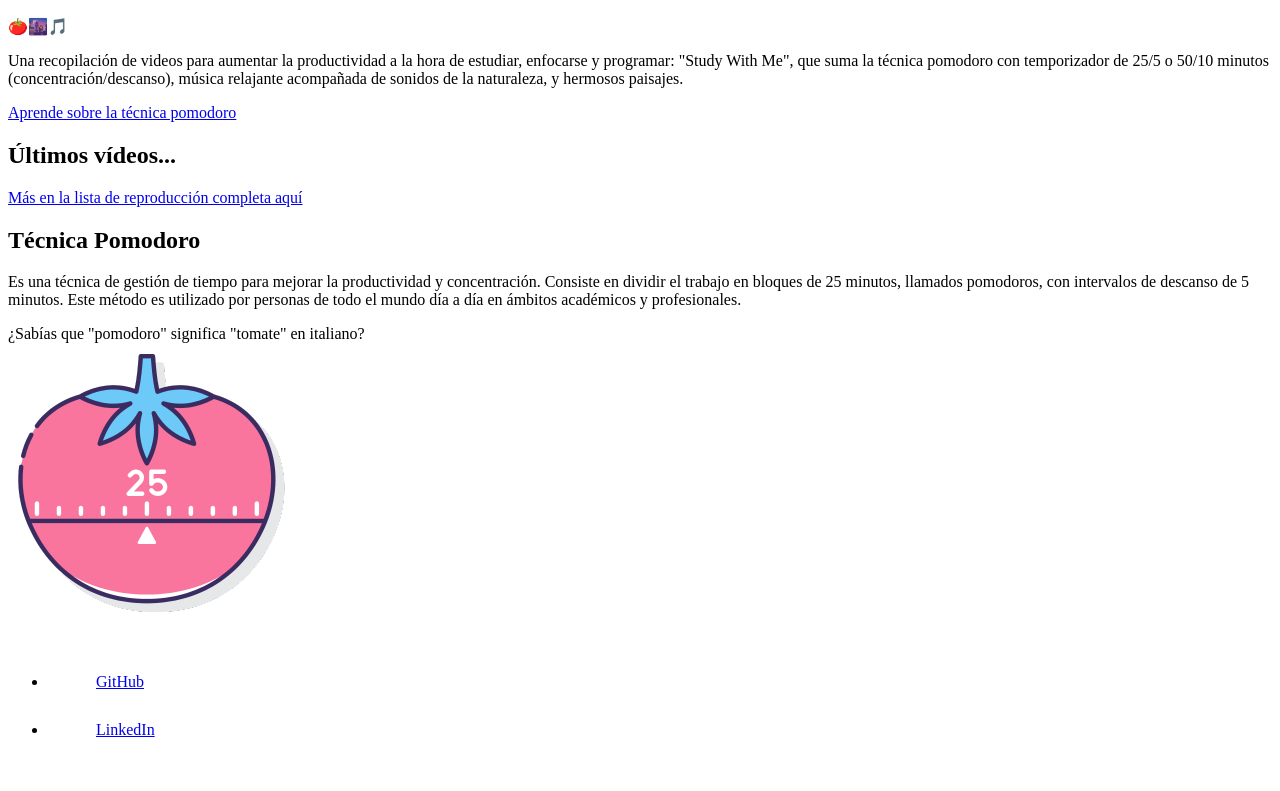
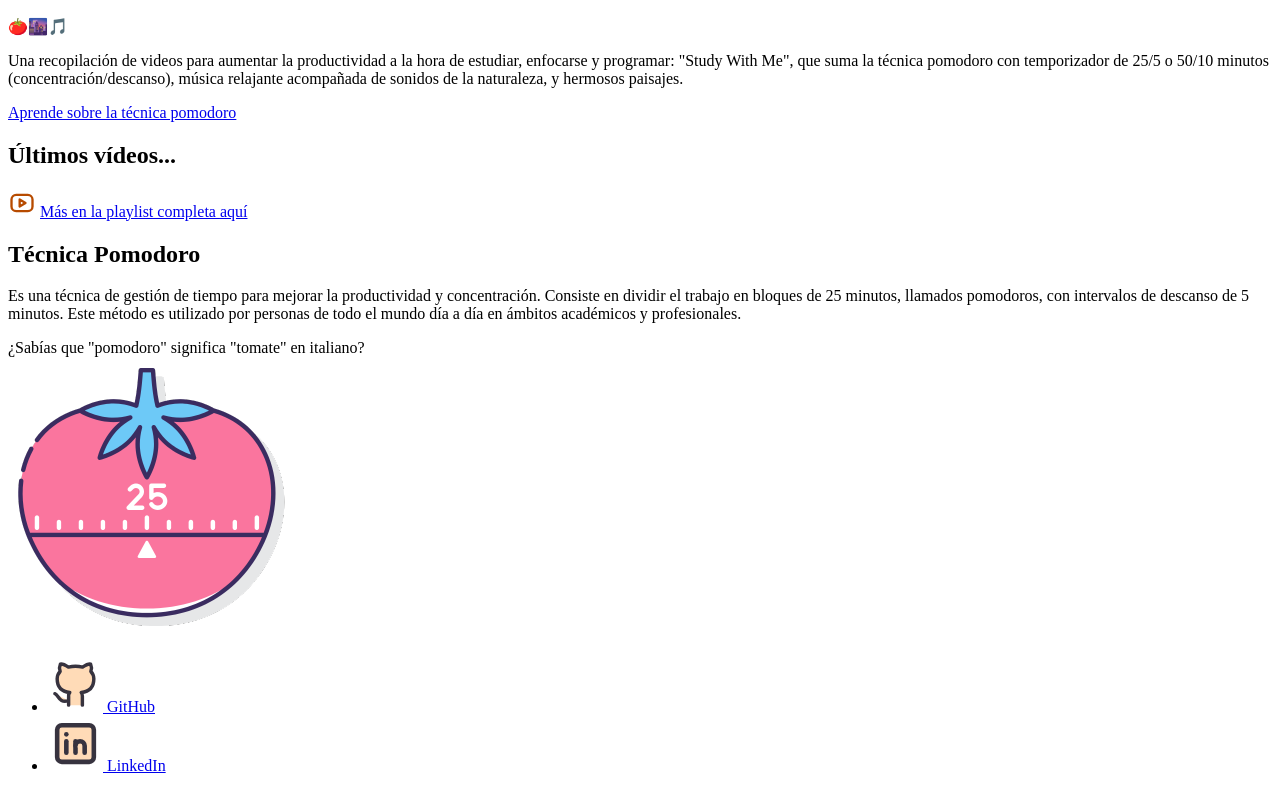
Before and after one commit to PaylemanC/pomodoro-playlist, a website: page src/index.html in a window 1280 px wide. Shown: the part 458-1249 px from the top of the page. Before the commit the page ends 1213 px from the top, so only its background shows below. Drawn offline with Linux system fonts and the light colour scheme.

Commit message:
Modifica estructura footer y añade url directo a playlist de yt

```diff
--- a/src/index.html
+++ b/src/index.html
@@ -19,7 +19,7 @@
         <ul>
             <li><img src="https://upload.wikimedia.org/wikipedia/commons/e/ef/Youtube_logo.png" alt="YouTube" class="logo-youtube"></li>
         </ul>
-        <ul>
+        <ul class="desktop-menu">
             <li><a href="#general">Intro</a></li>
             <li><a href="#playlist">Playlist</a></li>
             <li><a href="#pomodoro">Técnica Pomodoro</a></li>
@@ -43,7 +43,14 @@
             <div id="playlist__container">
                 <!--Content con promesas-->
             </div>
-            <a href="https://www.youtube.com/playlist?list=PLTpJlrhLvT4j7TOIX6zche3rYIJihQFZp">Más en la lista de reproducción completa aquí</a>
+            <div class="playlist__complete">
+                <svg xmlns="http://www.w3.org/2000/svg" class="icon icon-tabler icon-tabler-brand-youtube" width="28" height="28" viewBox="0 0 24 24" stroke-width="2" stroke="#b74b00" fill="none" stroke-linecap="round" stroke-linejoin="round">
+                    <path stroke="none" d="M0 0h24v24H0z" fill="none"/>
+                    <rect x="3" y="5" width="18" height="14" rx="4" />
+                    <path d="M10 9l5 3l-5 3z" />
+                  </svg>
+                <a href="https://www.youtube.com/playlist?list=PLTpJlrhLvT4j7TOIX6zche3rYIJihQFZp" class="playlist__complete-link" target="_blank">Más en la playlist completa <span>aquí</span></a>
+            </div>
         </section>
         <section id="pomodoro">
             <div class="pomodoro__content">
@@ -54,17 +61,20 @@
             <img src="assets/icons/tomato.png" alt="Pomodoro">
         </section>
     </main>
-    <footer id="contact">
+    <footer>
         <ul>
             <li>
-                <svg xmlns="http://www.w3.org/2000/svg" class="icon icon-tabler icon-tabler-brand-github" width="44" height="44" viewBox="0 0 24 24" stroke-width="1.5" stroke="#ffffff" fill="none" stroke-linecap="round" stroke-linejoin="round">
-                    <path stroke="none" d="M0 0h24v24H0z" fill="none"/>
-                    <path d="M9 19c-4.3 1.4 -4.3 -2.5 -6 -3m12 5v-3.5c0 -1 .1 -1.4 -.5 -2c2.8 -.3 5.5 -1.4 5.5 -6a4.6 4.6 0 0 0 -1.3 -3.2a4.2 4.2 0 0 0 -.1 -3.2s-1.1 -.3 -3.5 1.3a12.3 12.3 0 0 0 -6.2 0c-2.4 -1.6 -3.5 -1.3 -3.5 -1.3a4.2 4.2 0 0 0 -.1 3.2a4.6 4.6 0 0 0 -1.3 3.2c0 4.6 2.7 5.7 5.5 6c-.6 .6 -.6 1.2 -.5 2v3.5" />
-                </svg>
+                <a href="https://github.com/PaylemanC" target="_blank">
+                    <svg xmlns="http://www.w3.org/2000/svg" class="icon icon-tabler icon-tabler-brand-github" width="55" height="55" viewBox="0 0 24 24" stroke-width="1.5" stroke="#37333f" fill="#ffdbb7" stroke-linecap="round" stroke-linejoin="round">
+                        <path stroke="none" d="M0 0h24v24H0z" fill="none"/>
+                        <path d="M9 19c-4.3 1.4 -4.3 -2.5 -6 -3m12 5v-3.5c0 -1 .1 -1.4 -.5 -2c2.8 -.3 5.5 -1.4 5.5 -6a4.6 4.6 0 0 0 -1.3 -3.2a4.2 4.2 0 0 0 -.1 -3.2s-1.1 -.3 -3.5 1.3a12.3 12.3 0 0 0 -6.2 0c-2.4 -1.6 -3.5 -1.3 -3.5 -1.3a4.2 4.2 0 0 0 -.1 3.2a4.6 4.6 0 0 0 -1.3 3.2c0 4.6 2.7 5.7 5.5 6c-.6 .6 -.6 1.2 -.5 2v3.5" />
+                    </svg>
+                </a>
                 <a href="https://github.com/PaylemanC" target="_blank">GitHub</a>
             </li>
             <li>
-                <svg xmlns="http://www.w3.org/2000/svg" class="icon icon-tabler icon-tabler-brand-linkedin" width="44" height="44" viewBox="0 0 24 24" stroke-width="1.5" stroke="#ffffff" fill="none" stroke-linecap="round" stroke-linejoin="round">
+                <a href="https://www.linkedin.com/in/carina-rocio-payleman/" target="_blank">
+                    <svg xmlns="http://www.w3.org/2000/svg" class="icon icon-tabler icon-tabler-brand-linkedin" width="55" height="55" viewBox="0 0 24 24" stroke-width="2" stroke="#37333f" fill="#ffdbb7" stroke-linecap="round" stroke-linejoin="round">
                     <path stroke="none" d="M0 0h24v24H0z" fill="none"/>
                     <rect x="4" y="4" width="16" height="16" rx="2" />
                     <line x1="8" y1="11" x2="8" y2="16" />
@@ -72,6 +82,7 @@
                     <line x1="12" y1="16" x2="12" y2="11" />
                     <path d="M16 16v-3a2 2 0 0 0 -4 0" />
                   </svg>
+                </a>
                 <a href="https://www.linkedin.com/in/carina-rocio-payleman/" target="_blank">LinkedIn</a>
             </li>
         </ul>
```
